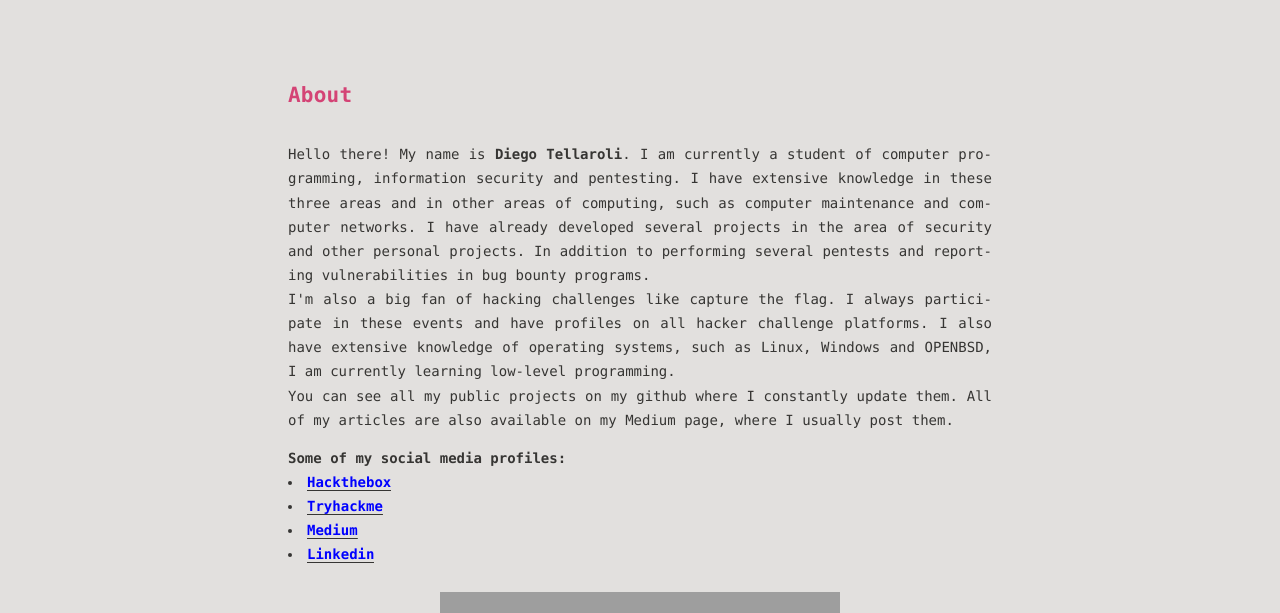
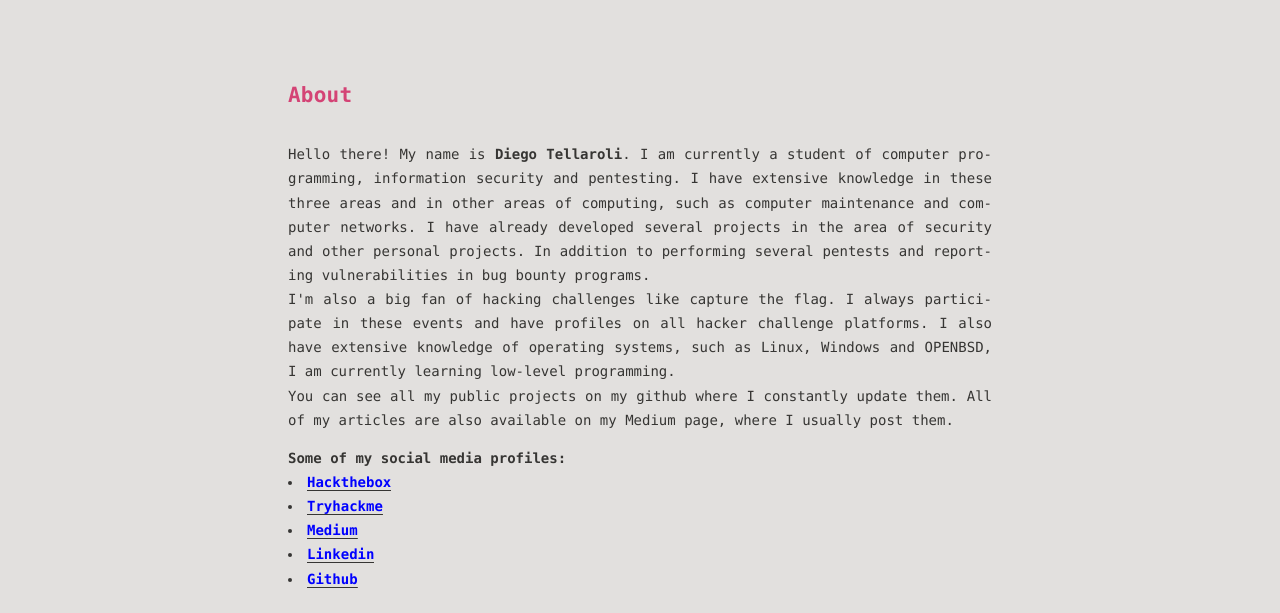
Before and after one commit to diego-tella/diego-tella.github.io, a plain HTML site: page about/index.html in a window 1280 px wide. Shown: the part 119-732 px from the top of the page. Drawn offline with nearby package versions, Linux system fonts and the light colour scheme; grey boxes are pictures that could not be loaded.

Commit message:
Site updated: 2022-06-29 16:08:40

```diff
--- a/about/index.html
+++ b/about/index.html
@@ -15,7 +15,7 @@
 <meta property="og:locale" content="en_US">
 <meta property="og:image" content="https://c.tenor.com/0WkmuOC_W00AAAAi/waving-pikachu.gif">
 <meta property="article:published_time" content="2022-06-29T13:09:11.000Z">
-<meta property="article:modified_time" content="2022-06-29T17:20:56.458Z">
+<meta property="article:modified_time" content="2022-06-29T19:08:11.093Z">
 <meta property="article:author" content="Diego Tellaroli">
 <meta name="twitter:card" content="summary">
 <meta name="twitter:image" content="https://c.tenor.com/0WkmuOC_W00AAAAi/waving-pikachu.gif">
@@ -100,7 +100,8 @@
 <li><b><a style="color: blue;" target="_blank" rel="noopener" href="https://app.hackthebox.com/users/377255">Hackthebox</a></b></li>
 <li><b><a style="color: blue;" target="_blank" rel="noopener" href="https://tryhackme.com/p/do1n">Tryhackme</a></b></li>
 <li><b><a style="color: blue;" target="_blank" rel="noopener" href="https://medium.com/@diegotellaroli05/ide-writeup-tryhackme-5f208fe244c">Medium</a></b></li>
-<li><b><a style="color: blue;" target="_blank" rel="noopener" href="https://www.linkedin.com/in/diego-tellaroli-3b7313232/">Linkedin</a></b></li><br>
+<li><b><a style="color: blue;" target="_blank" rel="noopener" href="https://www.linkedin.com/in/diego-tellaroli-3b7313232/">Linkedin</a></b></li>
+<li><b><a style="color: blue;" target="_blank" rel="noopener" href="https://github.com/diego-tella/">Github</a></b></li><br>
 <center><img src="https://c.tenor.com/0WkmuOC_W00AAAAi/waving-pikachu.gif"></center>
 
 
```
